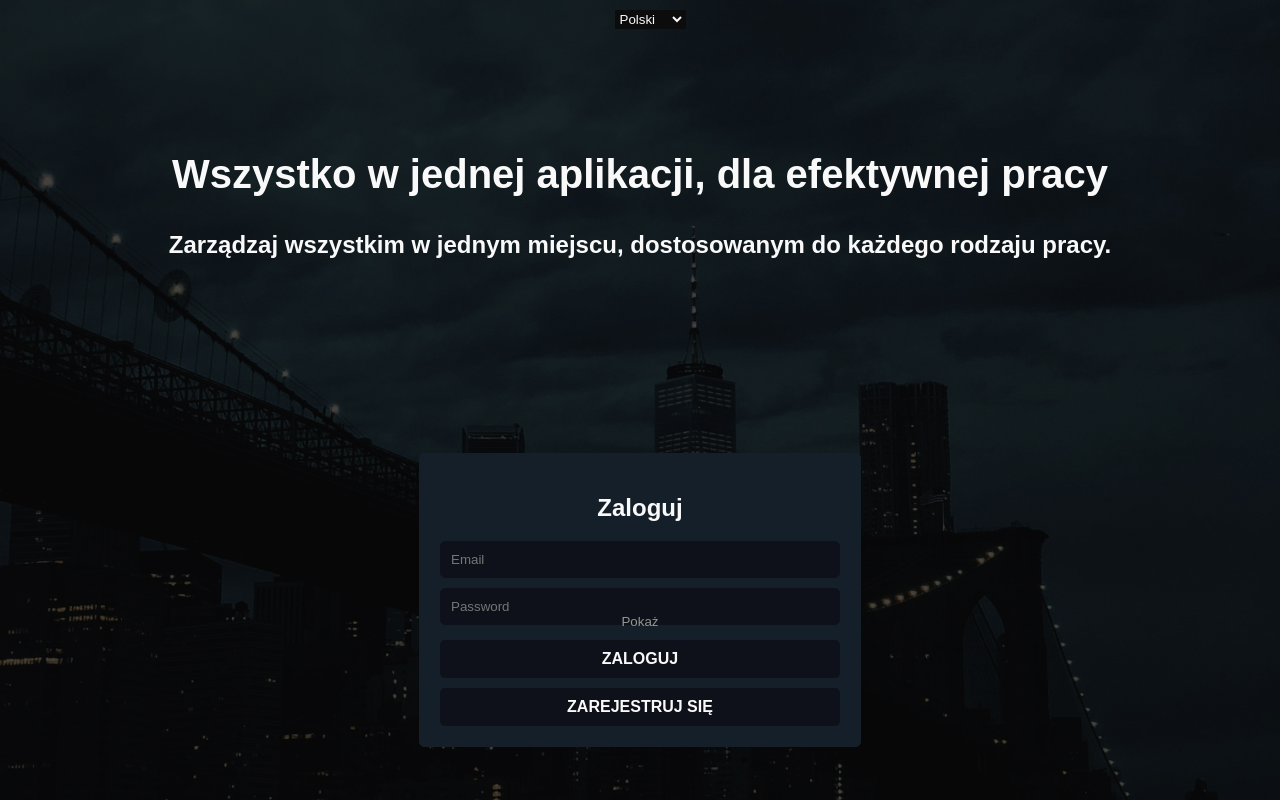
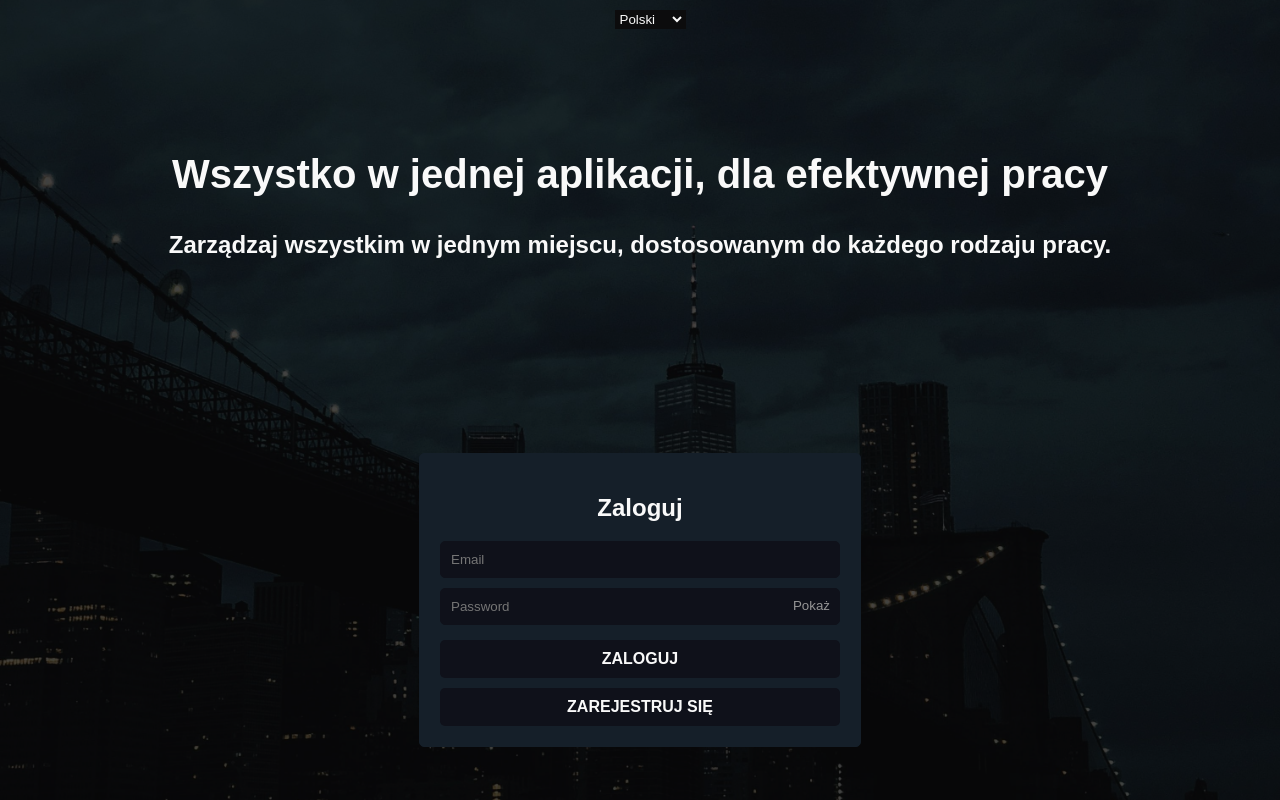
Before and after one commit to traetor/johnny-systems, a React app: page / in a window 1280 px wide. Built offline with nearby package versions, Linux system fonts and the light colour scheme; no server answers.

Commit message:
hide / show password fix

```diff
--- a/src/components/Auth/Password.scss
+++ b/src/components/Auth/Password.scss
@@ -10,7 +10,8 @@
   position: absolute;
   right: 0;
   top: 5px;
-  height: 100%;
+  width: auto;
+  height: auto;
   background: none;
   border: none;
   cursor: pointer;
```
